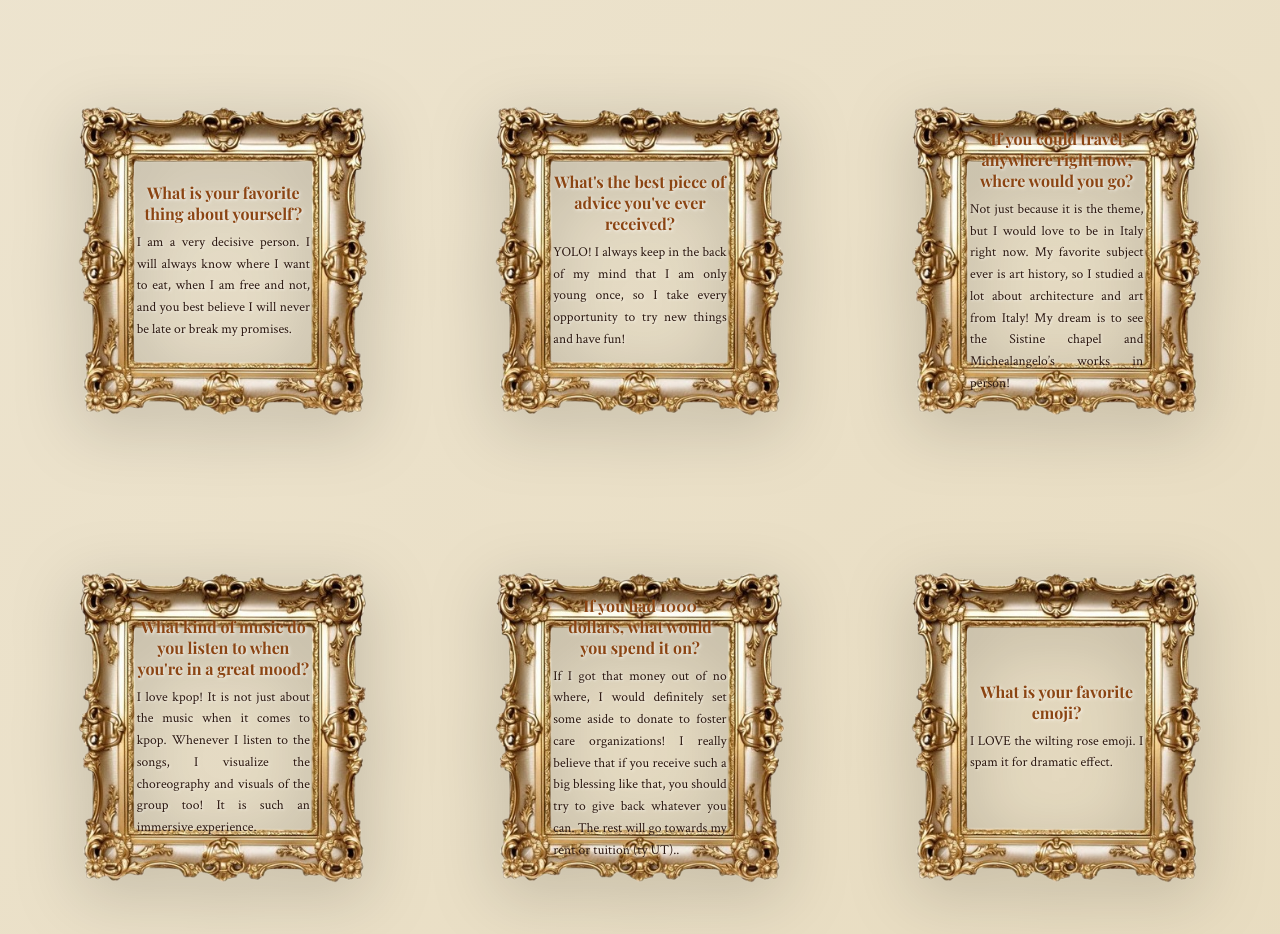
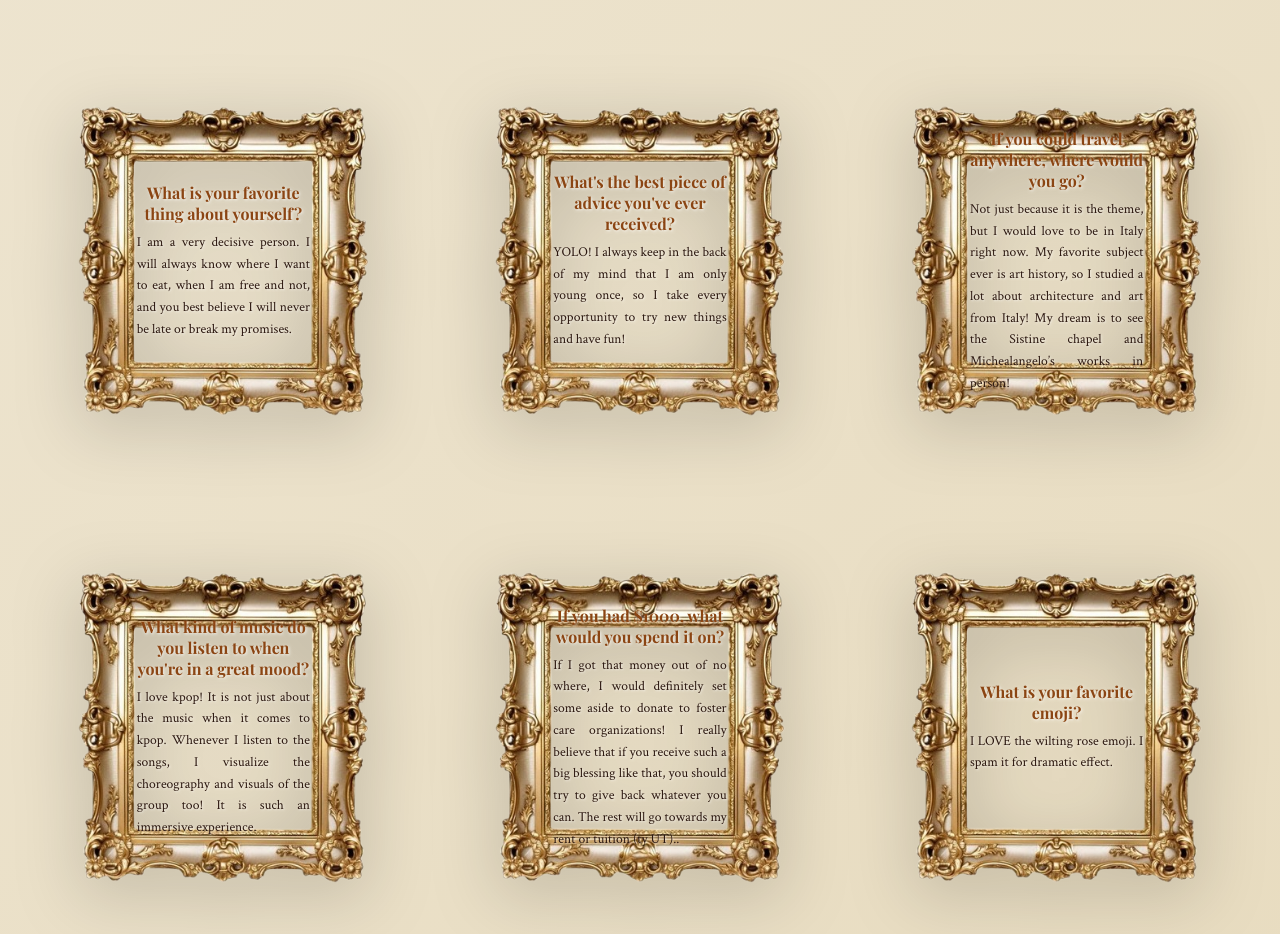
Before and after one commit to amandarinle/amanda-bluebonnets-gallery, a plain HTML site: page index.html in a window 1280 px wide. Shown: the part 4120-5054 px from the top of the page. Drawn offline with nearby package versions, Linux system fonts and the light colour scheme.

Commit message:
dolce frame

```diff
--- a/index.html
+++ b/index.html
@@ -666,7 +666,7 @@
             <div class="dolce-frame">
                 <img src="frame4.png" alt="Dolce Vita Frame" class="dolce-frame-img">
                 <div class="dolce-overlay">
-                    <h2 class="dolce-title">If you could travel anywhere right now, where would you go?</h2>
+                    <h2 class="dolce-title">If you could travel anywhere, where would you go?</h2>
                     <p class="dolce-text">
                         Not just because it is the theme, but I would love to be in Italy right now. My favorite subject ever is art history, so I studied a lot about architecture and art from Italy! My dream is to see the Sistine chapel and Michealangelo’s works in person!
                     </p>
@@ -686,7 +686,7 @@
             <div class="dolce-frame">
                 <img src="frame4.png" alt="Dolce Vita Frame" class="dolce-frame-img">
                 <div class="dolce-overlay">
-                    <h2 class="dolce-title">If you had 1000 dollars, what would you spend it on?</h2>
+                    <h2 class="dolce-title">If you had $1000, what would you spend it on?</h2>
                     <p class="dolce-text">
                         If I got that money out of no where, I would definitely set some aside to donate to foster care organizations! I really believe that if you receive such a big blessing like that, you should try to give back whatever you can. The rest will go towards my rent or tuition (ty UT)..
                     </p>
```
